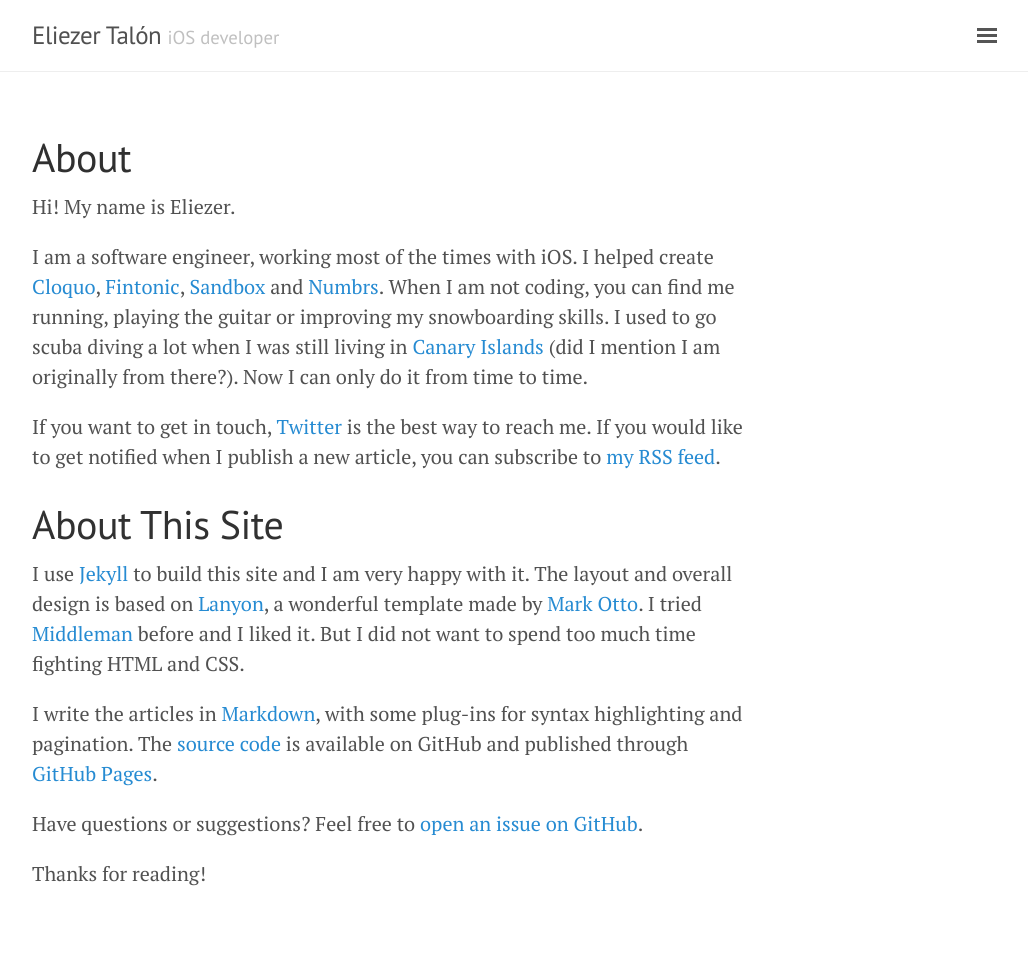
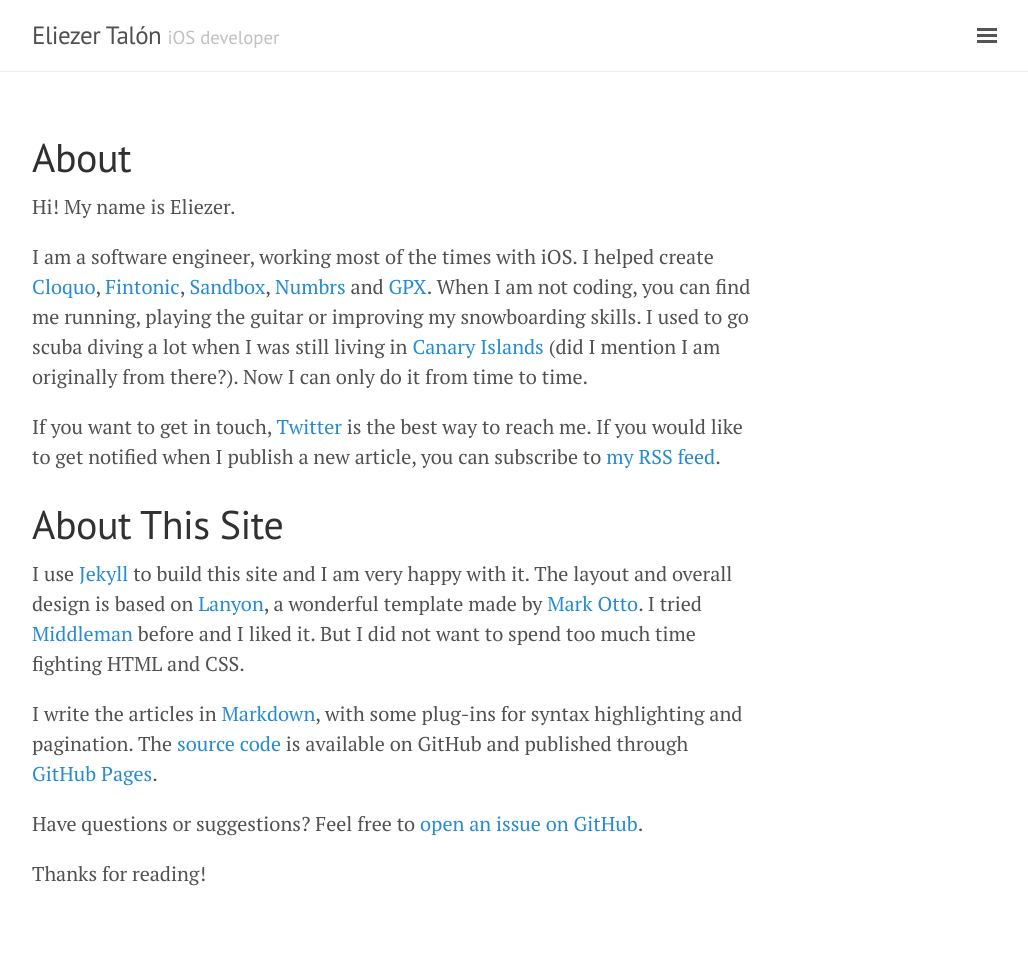
Before and after one commit to elitalon/elitalon.github.io, a Jekyll site: the page built from about.md, in a window 1280 px wide. Shown: the whole page, without its empty margins (248-1276 px from the left). Built offline with Jekyll 4.4.1, drawn with Linux system fonts in a browser that asks for light colours.

Commit message:
Add GPX to the list of projects

```diff
--- a/about.md
+++ b/about.md
@@ -4,7 +4,7 @@
 ---
 Hi! My name is Eliezer.
 
-I am a software engineer, working most of the times with iOS. I helped create [Cloquo](https://twitter.com/cloquo), [Fintonic](https://itunes.apple.com/es/app/fintonic-tus-finanzas-personales./id672220319?mt=8), [Sandbox](https://twitter.com/sandbox_network) and [Numbrs](https://itunes.apple.com/de/app/centralway-numbrs/id652918824?mt=8). When I am not coding, you can find me running, playing the guitar or improving my snowboarding skills. I used to go scuba diving a lot when I was still living in [Canary Islands](https://en.wikipedia.org/wiki/Canary_Islands) (did I mention I am originally from there?). Now I can only do it from time to time.
+I am a software engineer, working most of the times with iOS. I helped create [Cloquo](https://twitter.com/cloquo), [Fintonic](https://itunes.apple.com/es/app/fintonic-tus-finanzas-personales./id672220319?mt=8), [Sandbox](https://twitter.com/sandbox_network), [Numbrs](https://itunes.apple.com/de/app/centralway-numbrs/id652918824?mt=8) and [GPX](https://itunes.apple.com/us/app/gpx-global-player-exchange/id1064902420?mt=8). When I am not coding, you can find me running, playing the guitar or improving my snowboarding skills. I used to go scuba diving a lot when I was still living in [Canary Islands](https://en.wikipedia.org/wiki/Canary_Islands) (did I mention I am originally from there?). Now I can only do it from time to time.
 
 If you want to get in touch, [Twitter]({{ site.social_media.twitter }}) is the best way to reach me. If you would like to get notified when I publish a new article, you can subscribe to [my RSS feed]({{ site.feed_url }}).
 
```
